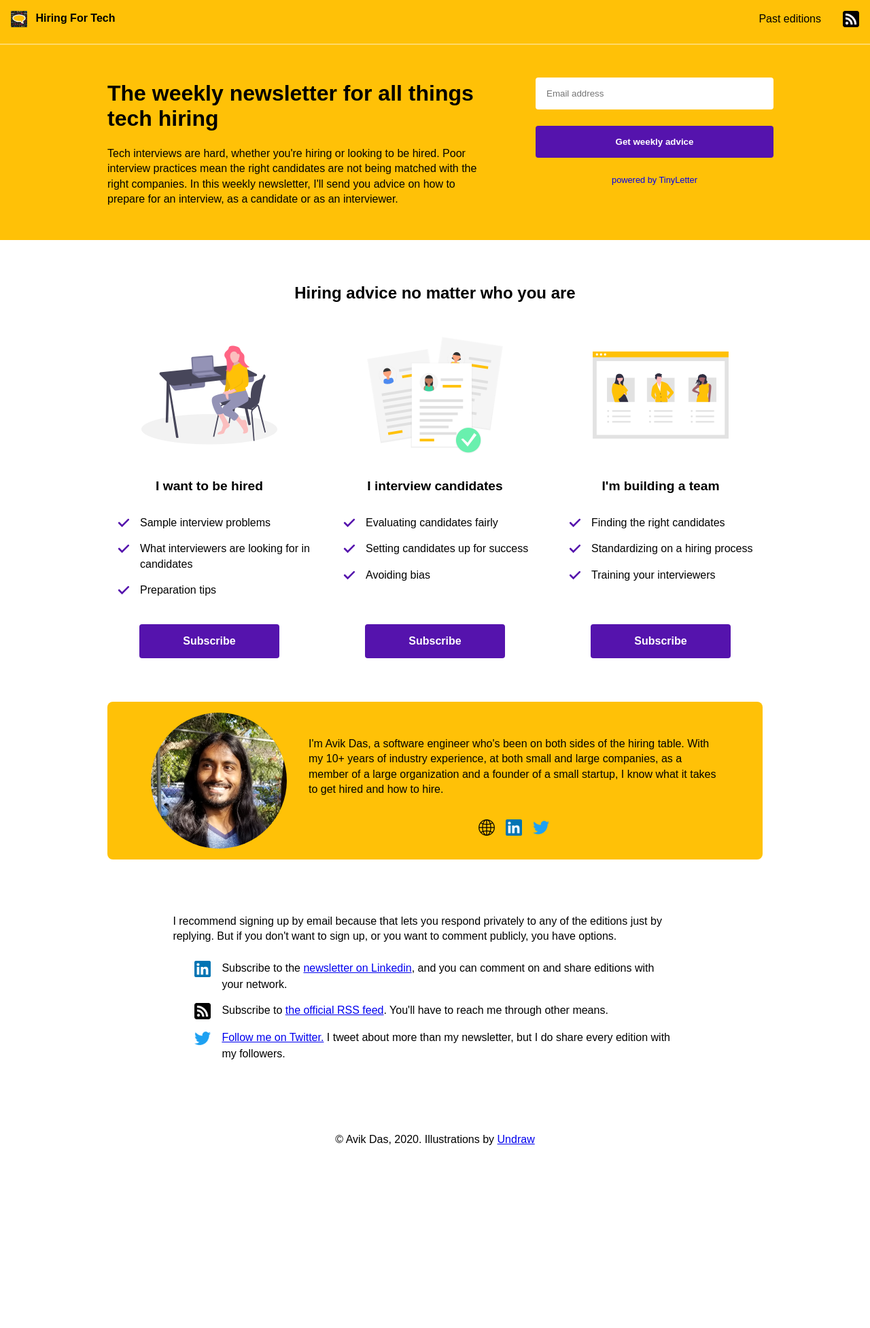
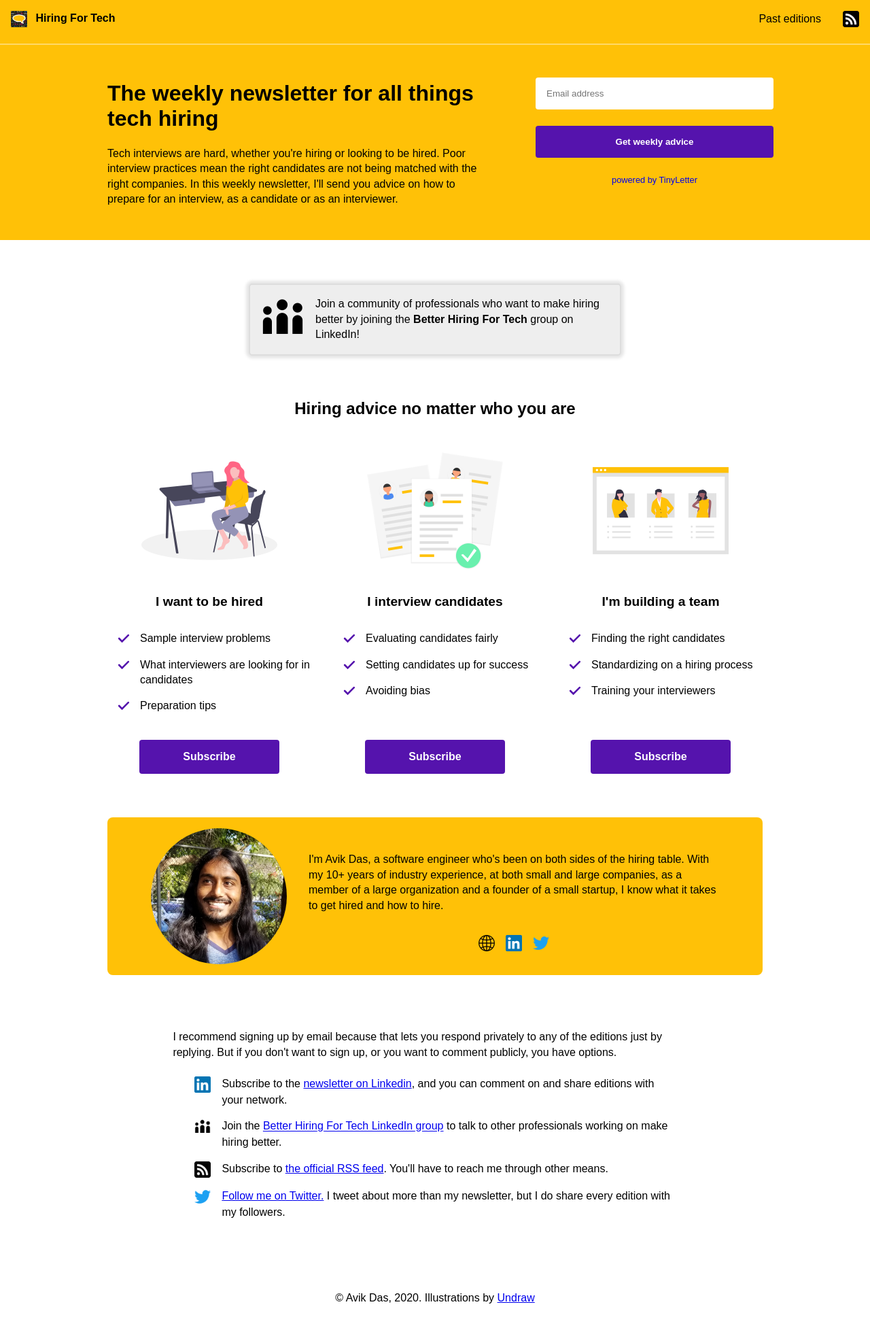
Before and after one commit to avik-das/hiringfor.tech, a Jekyll site: the page built from index.html, in a window 1280 px wide. Shown: the whole page at 68% size. Built offline with Jekyll 4.4.1, drawn with Linux system fonts in a browser that asks for light colours; before the commit the page ends 1720 px from its top, so only the background shows below that.

Commit message:
Add LinkedIn group link throughout site
- Added a new CTA near the top of the page.
- Added an alternative source at the bottom of the page.
- Changed Twitter link at bottom of editions to point to the LinkedIn
  group instead.

```diff
--- a/_config.yml
+++ b/_config.yml
@@ -8,5 +8,7 @@ author:
   linkedin: https://linkedin.com/in/avikdas1990
   twitter: https://twitter.com/the_avik_das
 
+linkedin-group: https://www.linkedin.com/groups/13938375/
+
 plugins:
     - jekyll-feed
--- a/_layouts/edition.html
+++ b/_layouts/edition.html
@@ -20,7 +20,7 @@
 
   <section id="content">{{ content }}</section>
 
-  <section id="contact-link"><p>Agree or disagree with what I have to say? <a href="{{ site.author.twitter }}">I'm on Twitter!</a></p></section>
+  <section id="contact-link"><p>Agree or disagree with what I have to say? <a href="{{ site.linkedin-group }}">Join the Better Hiring For Tech group to make your voice heard!</a></p></section>
 
   <section id="subscribe">
     <p>This post was sent out on the {{ page.date | date: "%B %-d, %Y" }} edition of the Hiring For Tech newsletter. Subscribe to get future editions sent to you by email, once a week.</p>
--- a/assets/css/index.scss
+++ b/assets/css/index.scss
@@ -16,6 +16,33 @@
   /* Because the subscribe form in the header shows up on a colored background,
    * there's no need for the inputs inside to have a border. */
   #subscribe-form input { box-shadow: none; }
+}
+
+/** LINKEDIN GROUP CTA *******************************************************/
+
+#linkedin-group > a {
+  display: flex;
+  flex-direction: row;
+  align-items: center;
+
+  border: 2px solid #ddd;
+  border-radius: 5px;
+  box-shadow: 0 0 4px 4px rgba(0, 0, 0, 0.1);
+
+  margin: 0 auto;
+  padding: 0 16px;
+  max-width: 512px;
+  background: #eee;
+
+  text-decoration: none;
+  color: #000;
+
+  &:hover { text-decoration: underline; }
+
+  :first-child img {
+    margin-right: 16px;
+    flex-shrink: 1;
+  }
 }
 
 /** ROLE BOXES ***************************************************************/
@@ -191,6 +218,7 @@
     grid-template-areas:
       "nav nav nav nav nav"
       "header header header header header"
+      ". group-link group-link group-link ."
       ". role-boxes-header role-boxes-header role-boxes-header ."
       ". role-candidate role-interviewer role-hiring-manager ."
       ". about-me about-me about-me ."
@@ -234,6 +262,8 @@
       margin: 0;
     }
   }
+
+  #linkedin-group { grid-area: group-link; }
 
   #role-boxes-header {
     grid-area: role-boxes-header;
--- a/index.html
+++ b/index.html
@@ -21,6 +21,13 @@
     </div>
 
     {% include subscribe-form.html %}
+  </div>
+
+  <div id="linkedin-group">
+    <a href="{{ site.linkedin-group }}">
+      <p><img src="/assets/images/logo-discussion.png" width="64" height="64" /></p>
+      <p>Join a community of professionals who want to make hiring better by joining the <strong>Better Hiring For Tech</strong> group on LinkedIn!</p>
+    </a>
   </div>
 
   <h2 id="role-boxes-header">Hiring advice no matter who you are</h2>
@@ -86,6 +93,7 @@
 
     <ul>
       <li><img src="assets/images/logo-linkedin.png" alt="" width="24" height="24" />Subscribe to the <a href="https://www.linkedin.com/pulse/whats-wrong-tech-hiring-avik-das">newsletter on Linkedin</a>, and you can comment on and share editions with your network.</li>
+      <li><img src="assets/images/logo-discussion.png" alt="" width="24" height="24" />Join the <a href="{{ site.linkedin-group }}">Better Hiring For Tech LinkedIn group</a> to talk to other professionals working on make hiring better.</li>
       <li><img src="assets/images/logo-rss.png" alt="" width="24" height="24" />Subscribe to <a href="/feed.xml">the official RSS feed</a>. You'll have to reach me through other means.</li>
       <li><img src="assets/images/logo-twitter.png" alt="" width="24" height="24" /><a href="{{ site.author.twitter }}">Follow me on Twitter.</a> I tweet about more than my newsletter, but I do share every edition with my followers.</li>
     </ul>
```
Also changed, not shown: assets/images/logo-discussion.png (added).
